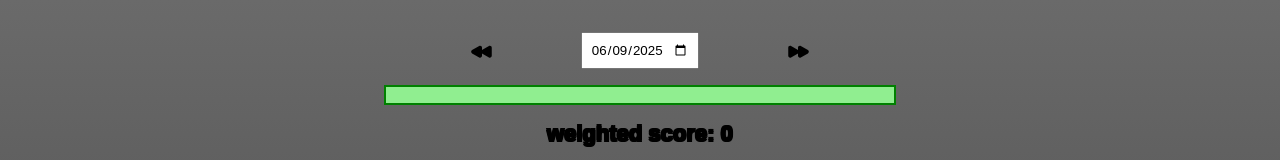
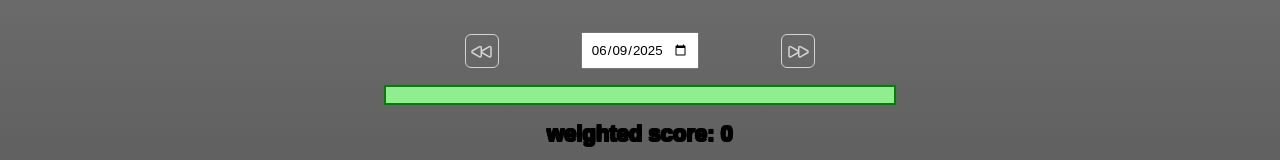
Before and after one commit to Eytan414/goals, an Angular app: page / in a window 1280 px wide. Shown: the top 160 px of the page. Built offline with nearby package versions, Linux system fonts and the light colour scheme.

Commit message:
modify icons to outline and style enhancement

```diff
--- a/src/app/components/change-date/change-date.html
+++ b/src/app/components/change-date/change-date.html
@@ -1,13 +1,15 @@
 <button (click)="changeDate()">
     @if(direction() === 'back'){
-    <svg xmlns="http://www.w3.org/2000/svg" viewBox="0 0 24 24" fill="currentColor" class="size-6">
-        <path
-            d="M5.055 7.06C3.805 6.347 2.25 7.25 2.25 8.69v8.122c0 1.44 1.555 2.343 2.805 1.628L12 14.471v2.34c0 1.44 1.555 2.343 2.805 1.628l7.108-4.061c1.26-.72 1.26-2.536 0-3.256l-7.108-4.061C13.555 6.346 12 7.249 12 8.689v2.34L5.055 7.061Z" />
+    <svg xmlns="http://www.w3.org/2000/svg" fill="none" viewBox="0 0 24 24" stroke-width="1.5" stroke="currentColor"
+        class="size-6">
+        <path stroke-linecap="round" stroke-linejoin="round"
+            d="M3 8.689c0-.864.933-1.406 1.683-.977l7.108 4.061a1.125 1.125 0 0 1 0 1.954l-7.108 4.061A1.125 1.125 0 0 1 3 16.811V8.69ZM12.75 8.689c0-.864.933-1.406 1.683-.977l7.108 4.061a1.125 1.125 0 0 1 0 1.954l-7.108 4.061a1.125 1.125 0 0 1-1.683-.977V8.69Z" />
     </svg>
     } @else {
-    <svg xmlns="http://www.w3.org/2000/svg" viewBox="0 0 24 24" fill="currentColor" class="size-6">
-        <path
-            d="M9.195 18.44c1.25.714 2.805-.189 2.805-1.629v-2.34l6.945 3.968c1.25.715 2.805-.188 2.805-1.628V8.69c0-1.44-1.555-2.343-2.805-1.628L12 11.029v-2.34c0-1.44-1.555-2.343-2.805-1.628l-7.108 4.061c-1.26.72-1.26 2.536 0 3.256l7.108 4.061Z" />
+    <svg xmlns="http://www.w3.org/2000/svg" fill="none" viewBox="0 0 24 24" stroke-width="1.5" stroke="currentColor"
+        class="size-6">
+        <path stroke-linecap="round" stroke-linejoin="round"
+            d="M21 16.811c0 .864-.933 1.406-1.683.977l-7.108-4.061a1.125 1.125 0 0 1 0-1.954l7.108-4.061A1.125 1.125 0 0 1 21 8.689v8.122ZM11.25 16.811c0 .864-.933 1.406-1.683.977l-7.108-4.061a1.125 1.125 0 0 1 0-1.954l7.108-4.061a1.125 1.125 0 0 1 1.683.977v8.122Z" />
     </svg>
     }
 </button>
--- a/src/app/components/change-date/change-date.scss
+++ b/src/app/components/change-date/change-date.scss
@@ -3,8 +3,15 @@ button {
     width: 1.5rem;
     display: grid;
     place-items: center;
-    padding: 0;
     background: transparent;
-    border: 0;
     cursor: pointer;
+    color: lightgray;
+    border: 1px solid;
+    padding: .25rem;
+    box-sizing: content-box;
+    border-radius: .375rem;
+    &:hover{
+        background-color: beige;
+        color: darkgreen;
+    }
 }
```
